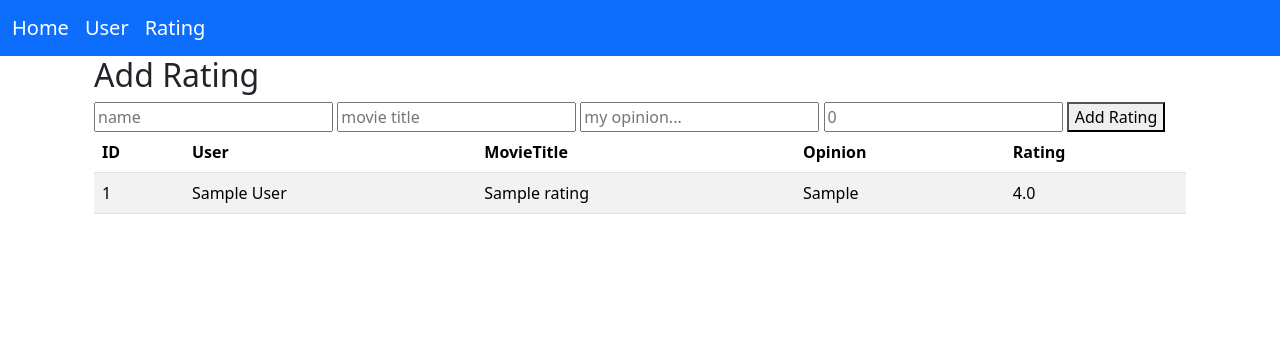
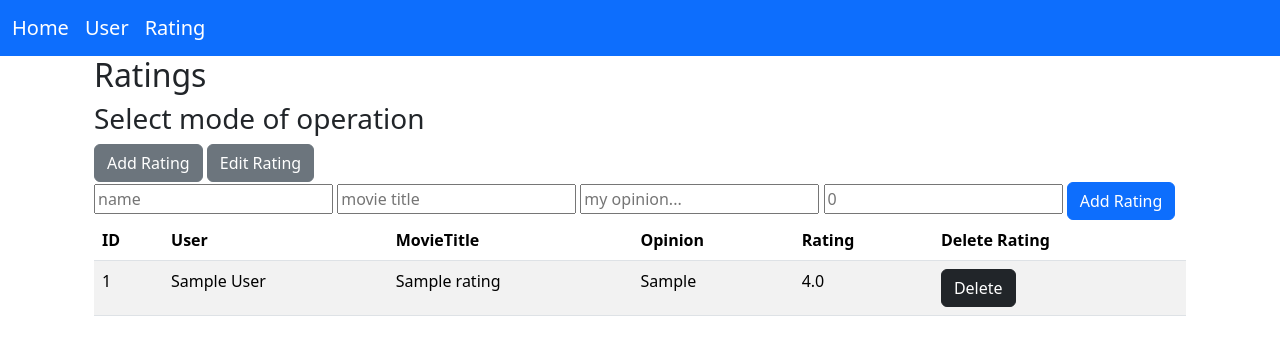
Before and after one commit to brubee/webfejlesztes_project, a Django app: page /rating in a window 1280 px wide. Shown: the top 356 px of the page. Run offline with Django 4.2, Linux system fonts and the light colour scheme; tables that the repository leaves empty hold one stand-in row (values such as "Sample post"); some libraries are stand-ins or nearby versions.

Commit message:
Updated the Ratings table with edit and delete functions

```diff
--- a/web_proj/website/templates/rating.html
+++ b/web_proj/website/templates/rating.html
@@ -19,16 +19,35 @@
 </nav>
 <body>
 <div class="container">
+    <div class="container" id="modes">
+        <h2>Ratings</h2>
+        <h3>Select mode of operation</h3>
+        <form method="get">
+            <button type="submit" name="mode" value="add" class="btn btn-secondary">Add Rating</button>
+            <button type="submit" name="mode" value="edit" class="btn btn-secondary">Edit Rating</button>
+        </form>
+    </div>
     <div class="container" id="forms">
-        <h2>Add Rating</h2>
+        {% if mode == 'add' %}
         <form method="post">
             {% csrf_token %}
             <input type="text" name="user" placeholder="name">
             <input type="text" name="title" placeholder="movie title">
             <input type="text" name="opinion" placeholder="my opinion...">
             <input type="text" name="rating" step="any" placeholder="0">
-            <button type="submit" name="createRating">Add Rating</button>
+            <button type="submit" name="createRating" class="btn btn-primary">Add Rating</button>
         </form>
+        {% elif mode == 'edit' %}
+        <form method="post">
+            {% csrf_token %}
+            <input type="text" name="id" placeholder="id">
+            <input type="text" name="user" placeholder="userId">
+            <input type="text" name="title" placeholder="movie title">
+            <input type="text" name="opinion" placeholder="my opinion...">
+            <input type="text" name="rating" placeholder="rating">
+            <button type="submit" name="editRating" class="btn btn-primary">Edit Rating</button>
+        </form>
+        {% endif %}
     </div>
     <div class="container" id="table">
     <div class="table-responsive">
@@ -40,6 +59,7 @@
                 <th>MovieTitle</th>
                 <th>Opinion</th>
                 <th>Rating</th>
+                <th>Delete Rating</th>
             </tr>
         </thead>
         <tbody>
@@ -50,6 +70,13 @@
                 <td>{{ item.title }}</td>
                 <td>{{ item.opinion }}</td>
                 <td>{{ item.rating }}</td>
+                <td>
+                    <form method="post">
+                        {% csrf_token %}
+                        <input type="hidden" value="{{ item.id }}" name="id">
+                        <button type="submit" name="deleteRating"class="btn btn-dark">Delete</button>
+                    </form>
+                </td>
             </tr>
         {% endfor %}
         </tbody>
--- a/web_proj/website/templates/users.html
+++ b/web_proj/website/templates/users.html
@@ -34,7 +34,7 @@
             <input type="text"  name="name" placeholder="user">
             <input type="number" name="age" placeholder="user age">
             <input type="text" name="countryOfOrigin" placeholder="user country of origin">
-            <button type="submit" name="createUser">Create User</button>
+            <button type="submit" name="createUser" class="btn btn-primary">Create User</button>
         </form>
         {% elif mode == 'edit' %}
         <form method="post">
@@ -43,7 +43,7 @@
             <input type="text"  name="name" placeholder="user">
             <input type="number" name="age" placeholder="user age">
             <input type="text" name="countryOfOrigin" placeholder="user country of origin">
-            <button type="submit" name="editUser">Edit User</button>
+            <button type="submit" name="editUser" class="btn btn-primary">Edit User</button>
         </form>
         {% endif %}
     </div>
@@ -70,7 +70,7 @@
                     <form method="post">
                         {% csrf_token %}
                         <input type="hidden" value="{{ item.id }}" name="id">
-                        <button type="submit" name="deleteUser">Delete</button>
+                        <button type="submit" name="deleteUser" class="btn btn-dark">Delete</button>
                     </form>
                 </td>
             </tr>
--- a/web_proj/website/views.py
+++ b/web_proj/website/views.py
@@ -39,15 +39,39 @@ def users(request):
 
 
 def rating(request):
+    if request.GET.get('mode'):
+        mode = request.GET['mode']
+    else:
+        mode = 'add'
+
     if request.method == 'POST' and 'createRating' in request.POST:
         Rating.objects.create(user=User.objects.filter(name=request.POST.get('user'))[0],
                               title=request.POST.get('title'),
                               opinion=request.POST.get('opinion'),
                               rating=request.POST.get('rating'))
-        return HttpResponseRedirect(reverse("rating"))
-    return render(request, 'rating.html', {'data': Rating.objects.all()})
+    if request.method == 'POST' and 'editRating' in request.POST:
+        if Rating.objects.filter(id=request.POST.get('id')).count() == 0:
+            print("Rating doesn't exist")
+            return HttpResponseRedirect(reverse("rating"))
+        if request.POST.get('user') == '' or User.objects.filter(id=request.POST.get('user')).count() == 0:
+            newUser = Rating.objects.filter(id=request.POST.get('id'))[0].user
+        else:
+            newUser = User.objects.filter(id=request.POST.get('user'))[0]
+        newTitle = request.POST.get('title')
+        if newTitle == '':
+            newTitle = Rating.objects.filter(id=request.POST.get('id'))[0].title
+        newOpinion = request.POST.get('opinion')
+        if newOpinion == '':
+            newOpinion = Rating.objects.filter(id=request.POST.get('id'))[0].opinion
+        newRating = request.POST.get('rating')
+        if newRating == '':
+            newRating = Rating.objects.filter(id=request.POST.get('id'))[0].rating
+        Rating.objects.filter(id=request.POST.get('id')).update(user=newUser, title=newTitle, opinion=newOpinion, rating=newRating)
 
-
+    if request.method == 'POST' and 'deleteRating' in request.POST:
+        Rating.objects.filter(id=request.POST.get('id')).delete()
+    return render(request, 'rating.html', {'data': Rating.objects.all(),
+                                           'mode': mode})
 def addUserTest(request):
     User.objects.create(name='Test Name',
                         age=20,
```
